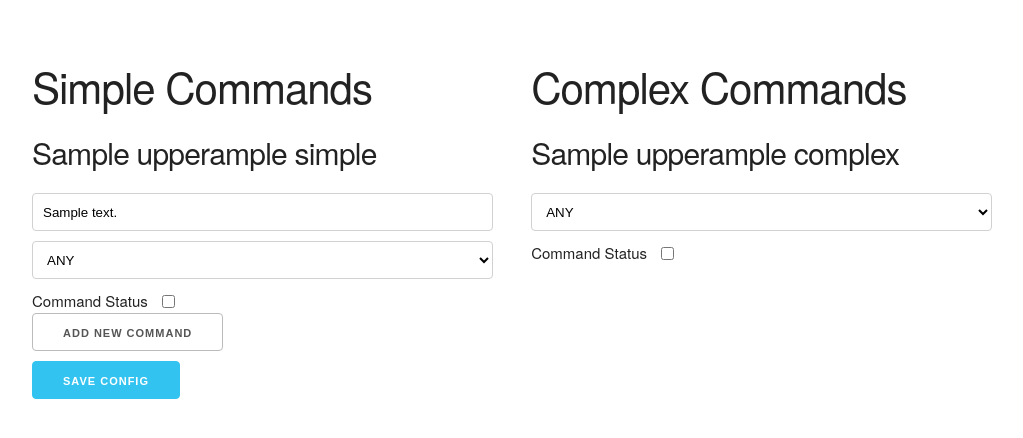
After one commit to MrLast98/Tendaji, a Python web app: template templates/commands.html in a window 1280 px wide. The commit adds this page. Shown: the top 438 px of the page, without its empty margins (128-1151 px from the left). Run offline with Jinja, Linux system fonts and the light colour scheme; the template is opened without the code that fills it: most values are stand-ins (such as "Sample title", 1, 10 or a date in 2020); some libraries are stand-ins or nearby versions.

Commit message:
Modified files to implement Skeleton CSS for better graphics Included minor optimization to the spotify's requests so they return the proper values for specific cases (204) Minor bug fixes and improvements

```diff
--- a/requirements.txt
+++ b/requirements.txt
@@ -2,3 +2,4 @@ uvicorn~=0.29.0
 websockets~=12.0
 requests~=2.31.0
 quart~=0.19.5
+pyinstaller~=6.5.0
--- a/src/manager.py
+++ b/src/manager.py
@@ -16,9 +16,6 @@ from spotify import start_spotify_oauth_flow, refresh_spotify_token
 from translations import TranslationManager
 from twitch import TwitchWebSocketManager
 from twitch_utils import start_twitch_oauth_flow, refresh_twitch_token
-
-# pyinstaller --name 'tendaji' --icon 'favicon.ico' --onefile --add-data "localhost.ecc.crt;." --add-data "localhost.ecc.key;." manager.py
-
 
 # Files Location
 # COMMANDS_FILE = 'config/commands.json'
--- /dev/null
+++ b/templates/commands.html
@@ -0,0 +1,104 @@
+<!DOCTYPE html>
+<html>
+<head>
+    <title>Command Configuration</title>
+    <!-- Include Skeleton CSS -->
+    <link rel="stylesheet" href="https://cdnjs.cloudflare.com/ajax/libs/skeleton/2.0.4/skeleton.min.css">
+    <script src="https://unpkg.com/htmx.org@1.7.1"></script>
+    <style>
+        /* Custom styles */
+        body {
+            margin-top: 40px;
+        }
+        h2 {
+            margin-top: 20px;
+        }
+        h4 {
+            margin-top: 10px;
+        }
+        select, input[type="text"], input[type="checkbox"], button {
+            margin-bottom: 10px;
+        }
+    </style>
+</head>
+<body>
+    <div class="container">
+        <form action="{{ url_for('save_commands') }}" method="post">
+            <div class="row">
+                <div class="six columns">
+                    <h2>Simple Commands</h2>
+                    <div id="simple-commands">
+                        {% for command_name, command_data in commands['simple'].items() %}
+                            <div class="command">
+                                <h4>{{ command_name[0].upper() + command_name[1:] }}</h4>
+                                <input class="u-full-width" type="text" name="simple_{{ command_name }}_message" value="{{ command_data['message'] }}">
+                                <select class="u-full-width" name="simple_{{ command_name }}_level">
+                                    <option value="ANY" {% if command_data.get('level') == 'ANY' %}selected{% endif %}>ANY</option>
+                                    <option value="SUB" {% if command_data.get('level') == 'SUB' %}selected{% endif %}>SUB</option>
+                                    <option value="MOD" {% if command_data.get('level') == 'MOD' %}selected{% endif %}>MOD</option>
+                                    <option value="VIP" {% if command_data.get('level') == 'VIP' %}selected{% endif %}>VIP</option>
+                                    <option value="BROADCASTER" {% if command_data.get('level') == 'BROADCASTER' %}selected{% endif %}>BROADCASTER</option>
+                                </select>
+                                <div style="display: flex; align-items: center;">
+                                    <h6 style="margin-right: 10px; margin-bottom: 0;">Command Status</h6>
+                                    <input type="checkbox" name="simple_{{ command_name }}_enabled" {% if command_data.get('enabled') %}checked{% endif %} style="margin-bottom: 0; margin-top: 0; vertical-align: middle;">
+                                </div>
+                            </div>
+                        {% endfor %}
+                    </div>
+                    <button class="button" id="add-command-btn" type="button">Add New Command</button>
+                </div>
+                <div class="six columns">
+                    <h2>Complex Commands</h2>
+                    {% for command_name, command_data in commands['complex'].items() %}
+                        <h4>{{ command_name[0].upper() + command_name[1:] }}</h4>
+                        <select class="u-full-width" name="complex_{{ command_name }}_level">
+                            <option value="ANY" {% if command_data.get('level') == 'ANY' %}selected{% endif %}>ANY</option>
+                            <option value="SUB" {% if command_data.get('level') == 'SUB' %}selected{% endif %}>SUB</option>
+                            <option value="MOD" {% if command_data.get('level') == 'MOD' %}selected{% endif %}>MOD</option>
+                            <option value="VIP" {% if command_data.get('level') == 'VIP' %}selected{% endif %}>VIP</option>
+                            <option value="BROADCASTER" {% if command_data.get('level') == 'BROADCASTER' %}selected{% endif %}>BROADCASTER</option>
+                        </select>
+                        <div style="display: flex; align-items: center;">
+                            <h6 style="margin-right: 10px; margin-bottom: 0;">Command Status</h6>
+                            <input type="checkbox" name="complex_{{ command_name }}_enabled" {% if command_data.get('enabled') %}checked{% endif %} style="margin-bottom: 0; margin-top: 0; vertical-align: middle;">
+                        </div>
+                    {% endfor %}
+                </div>
+            </div>
+            <button class="button-primary" type="submit">Save Config</button>
+        </form>
+    </div>
+    <script>
+        document.getElementById('add-command-btn').addEventListener('click', function() {
+            var commandCount = document.querySelectorAll('.command').length + 1;
+            var newCommandName = 'New Command ' + commandCount;
+            var newCommand = `
+                <div class="command">
+                    <input class="command-name u-full-width" type="text" name="simple_${newCommandName.toLowerCase()}_name" value="${newCommandName}">
+                    <input class="u-full-width" type="text" name="simple_${newCommandName.toLowerCase()}_message" value="">
+                    <select class="u-full-width" name="simple_${newCommandName.toLowerCase()}_level">
+                        <option value="ANY">ANY</option>
+                        <option value="SUB">SUB</option>
+                        <option value="MOD">MOD</option>
+                        <option value="VIP">VIP</option>
+                        <option value="BROADCASTER">BROADCASTER</option>
+                    </select>
+                    <input type="checkbox" name="simple_${newCommandName.toLowerCase()}_enabled">
+                </div>
+            `;
+            document.getElementById('simple-commands').insertAdjacentHTML('beforeend', newCommand);
+        });
+
+        // Add event listener to the form submission
+        document.getElementById('command-form').addEventListener('submit', function(event) {
+            // Loop through each command section
+            document.querySelectorAll('.command').forEach(function(command, index) {
+                command.querySelector('input[type="text"]').setAttribute('name', 'simple_' + newCommandName + '_message');
+                command.querySelector('select').setAttribute('name', 'simple_' + newCommandName + '_level');
+                command.querySelector('input[type="checkbox"]').setAttribute('name', 'simple_' + newCommandName + '_enabled');
+            });
+        });
+    </script>
+</body>
+</html>
--- a/templates/index.html
+++ b/templates/index.html
@@ -2,6 +2,7 @@
 <html>
 <head>
     <title>Dashboard</title>
+    <link rel="stylesheet" href="{{ url_for('static', filename='styles.css') }}">
     <script src="https://unpkg.com/htmx.org@1.6.1"></script>
 </head>
 <body>
```
Also changed, not shown: src/manager_utils.py (+17 -1 lines), src/quart_server.py (+13 -20 lines), src/spotify.py (+8 -2 lines), static/styles.css (added, +7 -0 lines), templates/config.html (deleted, +0 -40 lines).
